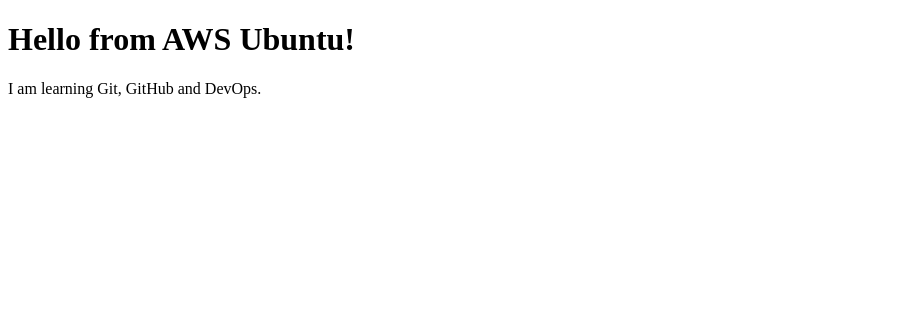
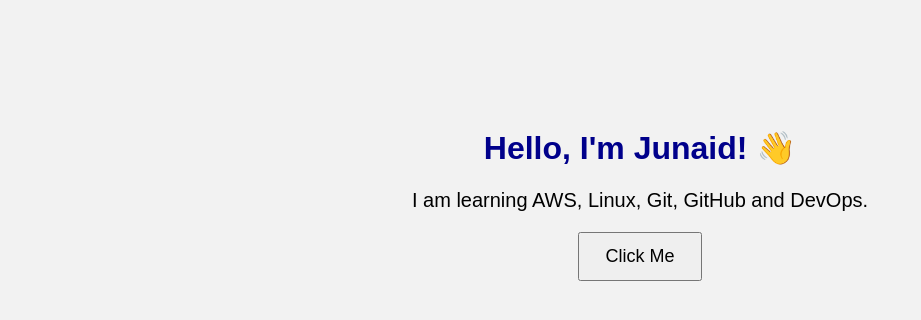
Before and after one commit to mirjunaidulislam21-ship-it/myfirstwebsite, a plain HTML site: page index.html in a window 1280 px wide. Shown: the whole page, without its empty margins (0-921 px from the left). Drawn offline with Linux system fonts and the light colour scheme.

Commit message:
update website design

```diff
--- a/index.html
+++ b/index.html
@@ -1,10 +1,21 @@
 <!DOCTYPE html>
 <html>
 <head>
-    <title>My First Website</title>
+    <title>Junaid - My First Website</title>
+    <link rel="stylesheet" href="style.css">
 </head>
+
 <body>
-    <h1>Hello from AWS Ubuntu!</h1>
-    <p>I am learning Git, GitHub and DevOps.</p>
+
+    <h1>Hello, I'm Junaid! 👋</h1>
+
+    <p>
+        I am learning AWS, Linux, Git, GitHub and DevOps.
+    </p>
+
+    <button onclick="showMessage()">Click Me</button>
+
+    <script src="script.js"></script>
+
 </body>
 </html>
--- a/style.css
+++ b/style.css
@@ -2,7 +2,7 @@
     font-family: Arial, sans-serif;
     background: #f2f2f2;
     text-align: center;
-    margin-top: 100px;
+    padding-top: 100px;
 }
 
 h1 {
@@ -12,3 +12,9 @@
 p {
     font-size: 20px;
 }
+
+button {
+    padding: 12px 25px;
+    font-size: 18px;
+    cursor: pointer;
+}
```
